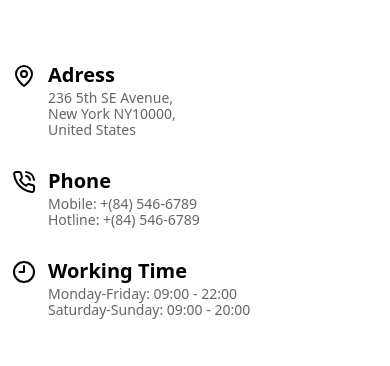
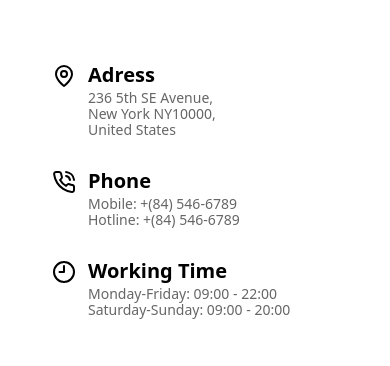
Before and after one commit to Suleman615/Furniro, a Next.js app: page /Contact in a window 390 px wide. Shown: the part 541-907 px from the top of the page. Built offline with nearby package versions, Linux system fonts and the light colour scheme.

Commit message:
Contact Page responsive

```diff
--- a/src/pages/Contact.tsx
+++ b/src/pages/Contact.tsx
@@ -14,7 +14,7 @@ export default function Contact() {
                 </div>
 
                 <div className="flex flex-wrap justify-center gap-3 mx-3 my-10 md:mx-40">
-                    <div className="flex flex-col ms-0 md:ms-20  flex-grow gap-8 my-6">
+                    <div className="flex flex-col  ms-10  md:ms-20  flex-grow gap-8 my-6">
 
                         <div className="flex gap-3">
                             <MapPin />
@@ -44,7 +44,7 @@ export default function Contact() {
 
                         {/* ************ Contact Form ************* */}
 
-                        <form className="flex w-[400px] mx-auto flex-col" action="" method="post">
+                        <form className="flex  w-[20rem] md:w-[30rem] mx-auto flex-col" action="" method="post">
                             <span className="form-span">
                                 <label htmlFor="name">Name</label>
                                 <input className="form-input" type="text" name="name" />
```
